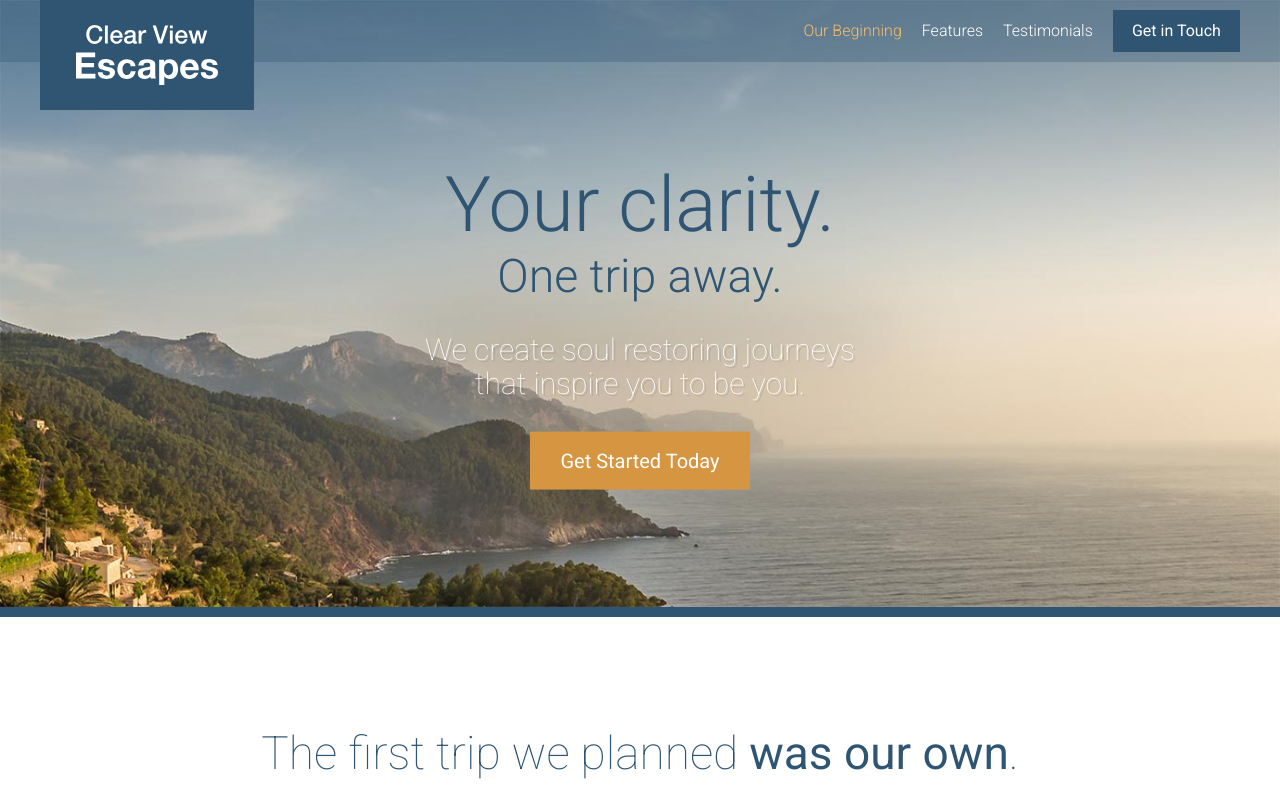
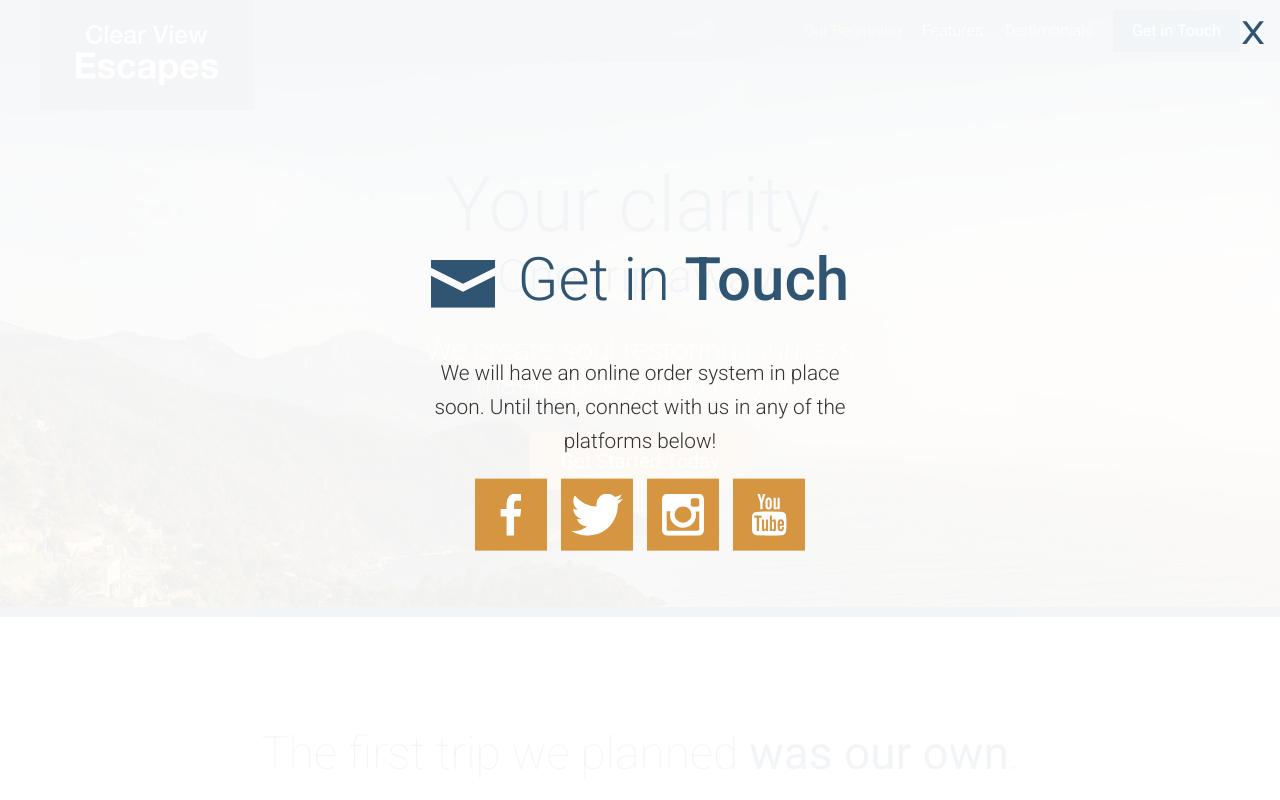
Before and after one commit to FalcataES/travel-site, a website: page app/index.html in a window 1280 px wide. Both pictures are taken after a click on the link "Get Started Today". Shown: the top 800 px of the page. Drawn offline with Linux system fonts and the light colour scheme.

Commit message:
Completed the modal overlay

```diff
--- a/app/assets/scripts/App.js
+++ b/app/assets/scripts/App.js
@@ -2,8 +2,13 @@ import MobileMenu from './modules/MobileMenu';
 import RevealOnScroll from './modules/RevealOnScroll';
 import $ from 'jquery';
 import StickyHeader from './modules/StickyHeader';
+import Modal from './modules/Modal';
 
 var mobileMenu = new MobileMenu();
 new RevealOnScroll($(".feature-item"), "85%");
 new RevealOnScroll($(".testimonial"), "60%");
 var stickyHeader = new StickyHeader();
+var modal = new Modal();
+
+console.log(Modal.prototype);
+console.log(modal.__proto__);
--- /dev/null
+++ b/app/assets/styles/modules/_modal.css
@@ -0,0 +1,49 @@
+.modal {
+  position: fixed;
+  z-index: 5;
+  background-color: rgba(255, 255, 255, .94);
+  top: 0;
+  bottom: 0;
+  left: 0;
+  right: 0;
+  opacity: 0;
+  visibility: hidden;
+  transform: scale(1.2);
+  transition: all .3s ease-out;
+
+  &--is-visible {
+    opacity: 1;
+    visibility: visible;
+    transform: scale(1);
+
+  }
+
+  &__inner {
+    position: absolute;
+    width: 100%;
+    top: 50%;
+    transform: translateY(-50%);
+  }
+
+  &__description {
+    text-align: center;
+    font-size: 1.3rem;
+    font-weight: 300;
+    line-height: 1.65;
+  }
+
+  &__close {
+    position: absolute;
+    top: 15px;
+    right: 15px;
+    font-size: 2rem;
+    transform: scaleX(1.2);
+    transform-origin: 100% 0%;
+    color: $mainBlue;
+    cursor: pointer;
+
+    &:hover {
+      color: $mainOrange;
+    }
+  }
+}
--- a/app/assets/styles/modules/_section-title.css
+++ b/app/assets/styles/modules/_section-title.css
@@ -13,6 +13,11 @@
 
   &--blue {
     color: $mainBlue;
+  }
+
+  &--less-margin {
+    margin-bottom: 1.3rem;
+    margin-top: 0;
   }
 
   &__icon {
--- /dev/null
+++ b/app/assets/styles/modules/_social-icons.css
@@ -0,0 +1,25 @@
+.social-icons {
+  text-align: center;
+
+  &__icon {
+    background-color: $mainOrange;
+    display: inline-block;
+    margin: 0 5px 5px 5px;
+    width: 33%;
+    height: 72px;
+    position: relative;
+
+    @mixin atSmall {
+      width: 72px;
+      margin: 0 5px;
+    }
+
+    .icon {
+      display: block;
+      position: absolute;
+      top: 50%;
+      left: 50%;
+      transform: translate(-50%, -50%);
+    }
+  }
+}
--- a/app/assets/styles/modules/_wrapper.css
+++ b/app/assets/styles/modules/_wrapper.css
@@ -8,6 +8,10 @@
 
   &--medium {
     max-width: 976px;
+  }
+
+  &--narrow {
+    max-width: 470px;
   }
 
   &--no-padding-until-medium {
--- a/app/assets/styles/styles.css
+++ b/app/assets/styles/styles.css
@@ -17,3 +17,5 @@
 @import "modules/_site-header";
 @import "modules/_primary-nav";
 @import "modules/_reveal-item";
+@import "modules/_modal";
+@import "modules/_social-icons";
--- a/app/index.html
+++ b/app/index.html
@@ -23,7 +23,7 @@
 
       <div class="site-header__menu-content">
       <div class="site-header__btn-container">
-        <a href="#" class="btn">Get in Touch</a>
+        <a href="#" class="btn open-modal">Get in Touch</a>
       </div>
       <nav class="primary-nav primary-nav--pull-right">
         <ul>
@@ -49,7 +49,7 @@
         <h1 class="large-hero__title">Your clarity.</h1>
         <h2 class="large-hero__subtitle">One trip away.</h2>
         <p class=large-hero__description>We create soul restoring journeys that inspire you to be you.</p>
-        <p><a href="#" class="btn btn--orange btn--large">Get Started Today</a></p>
+        <p><a href="#" class="btn btn--orange btn--large open-modal">Get Started Today</a></p>
       </div>
     </div>
   </div>
@@ -167,9 +167,26 @@
 
   <footer class="site-footer">
     <div class="wrapper">
-      <p><span class="site-footer__text">Copyright &copy; 2016 Clear View Escapes. All rights reserved.</span><a href="#" class="btn btn--orange">Get in Touch</a></p>
+      <p><span class="site-footer__text">Copyright &copy; 2016 Clear View Escapes. All rights reserved.</span><a href="#" class="btn btn--orange open-modal">Get in Touch</a></p>
     </div>
   </footer>
+
+  <div class="modal">
+    <div class="modal__inner">
+      <h2 class="section-title section-title--blue section-title--less-margin"><span class="icon icon--mail section-title__icon"></span> Get in <strong>Touch</strong></h2>
+      <div class="wrapper wrapper--narrow">
+        <p class="modal__description">We will have an online order system in place soon. Until then, connect with us in any of the platforms below!</p>
+      </div>
+      <div class="social-icons">
+        <a href="#" class="social-icons__icon"><span class="icon icon--facebook"></span></a>
+        <a href="#" class="social-icons__icon"><span class="icon icon--twitter"></span></a>
+        <a href="#" class="social-icons__icon"><span class="icon icon--instagram"></span></a>
+        <a href="#" class="social-icons__icon"><span class="icon icon--youtube"></span></a>
+      </div>
+    </div>
+    <div class="modal__close">X</div>
+  </div>
+
   <script src="temp/scripts/App.js"></script>
 </body>
 </html>
--- a/app/temp/styles/styles.css
+++ b/app/temp/styles/styles.css
@@ -583,6 +583,10 @@ a {
     max-width: 976px;
   }
 
+.wrapper--narrow {
+    max-width: 470px;
+  }
+
 .wrapper--no-padding-until-medium {
     padding-left: 0;
     padding-right: 0;
@@ -899,6 +903,11 @@ a {
 
 .section-title--blue {
     color: #2f5572;
+  }
+
+.section-title--less-margin {
+    margin-bottom: 1.3rem;
+    margin-top: 0;
   }
 
 .section-title__icon {
@@ -1379,3 +1388,89 @@ a {
     -webkit-transform: scale(1);
             transform: scale(1);
   }
+
+.modal {
+  position: fixed;
+  z-index: 5;
+  background-color: rgba(255, 255, 255, .94);
+  top: 0;
+  bottom: 0;
+  left: 0;
+  right: 0;
+  opacity: 0;
+  visibility: hidden;
+  -webkit-transform: scale(1.2);
+          transform: scale(1.2);
+  -webkit-transition: all .3s ease-out;
+  transition: all .3s ease-out;
+}
+
+.modal--is-visible {
+    opacity: 1;
+    visibility: visible;
+    -webkit-transform: scale(1);
+            transform: scale(1);
+
+  }
+
+.modal__inner {
+    position: absolute;
+    width: 100%;
+    top: 50%;
+    -webkit-transform: translateY(-50%);
+            transform: translateY(-50%);
+  }
+
+.modal__description {
+    text-align: center;
+    font-size: 1.3rem;
+    font-weight: 300;
+    line-height: 1.65;
+  }
+
+.modal__close {
+    position: absolute;
+    top: 15px;
+    right: 15px;
+    font-size: 2rem;
+    -webkit-transform: scaleX(1.2);
+            transform: scaleX(1.2);
+    -webkit-transform-origin: 100% 0%;
+            transform-origin: 100% 0%;
+    color: #2f5572;
+    cursor: pointer;
+  }
+
+.modal__close:hover {
+      color: #d59541;
+    }
+
+.social-icons {
+  text-align: center;
+}
+
+.social-icons__icon {
+    background-color: #d59541;
+    display: inline-block;
+    margin: 0 5px 5px 5px;
+    width: 33%;
+    height: 72px;
+    position: relative;
+  }
+
+@media(min-width: 530px) {
+
+.social-icons__icon {
+      width: 72px;
+      margin: 0 5px
+  }
+  }
+
+.social-icons__icon .icon {
+      display: block;
+      position: absolute;
+      top: 50%;
+      left: 50%;
+      -webkit-transform: translate(-50%, -50%);
+              transform: translate(-50%, -50%);
+    }
```
Also changed, not shown: app/assets/scripts/modules/Modal.js (added, +38 -0 lines), app/temp/scripts/App.js.
